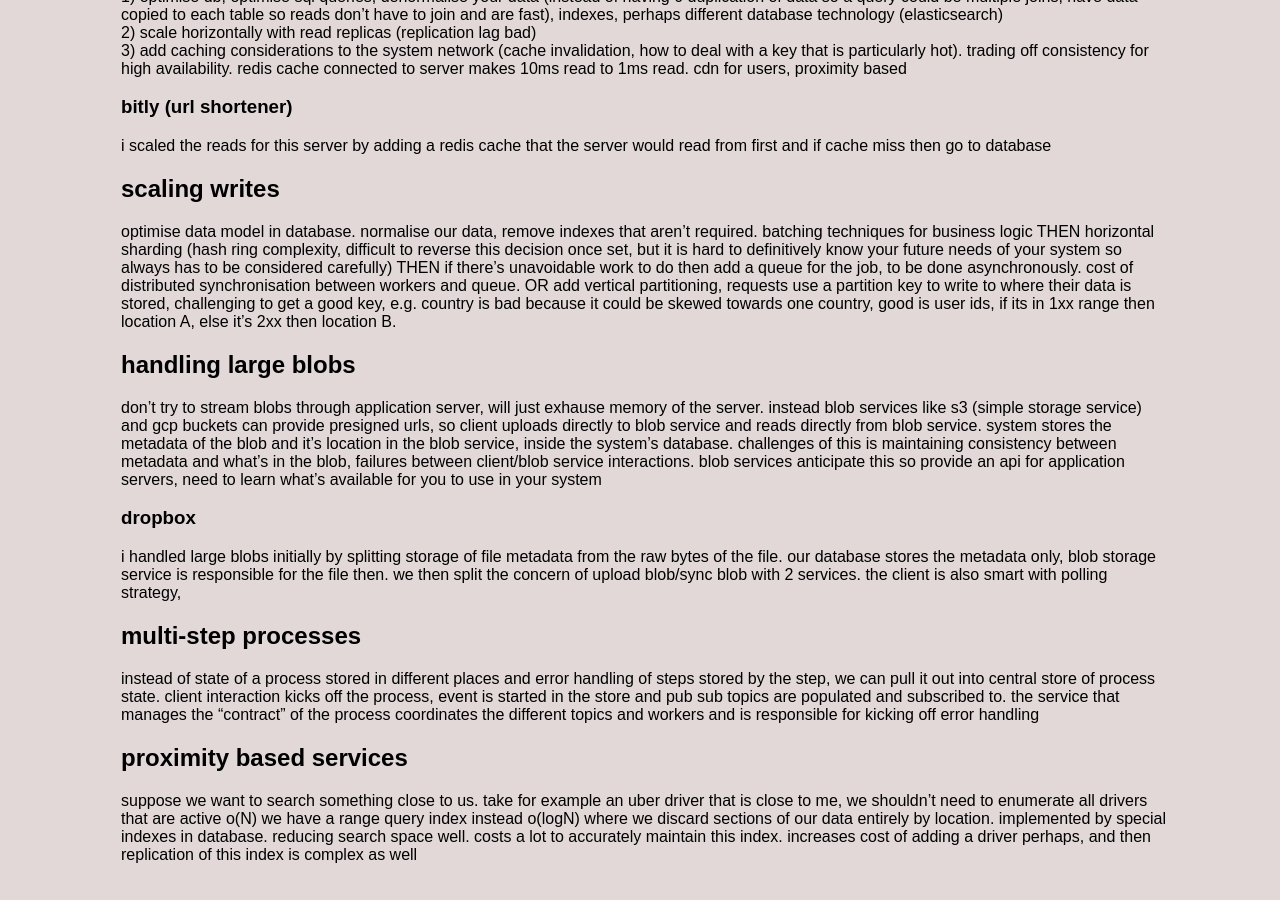
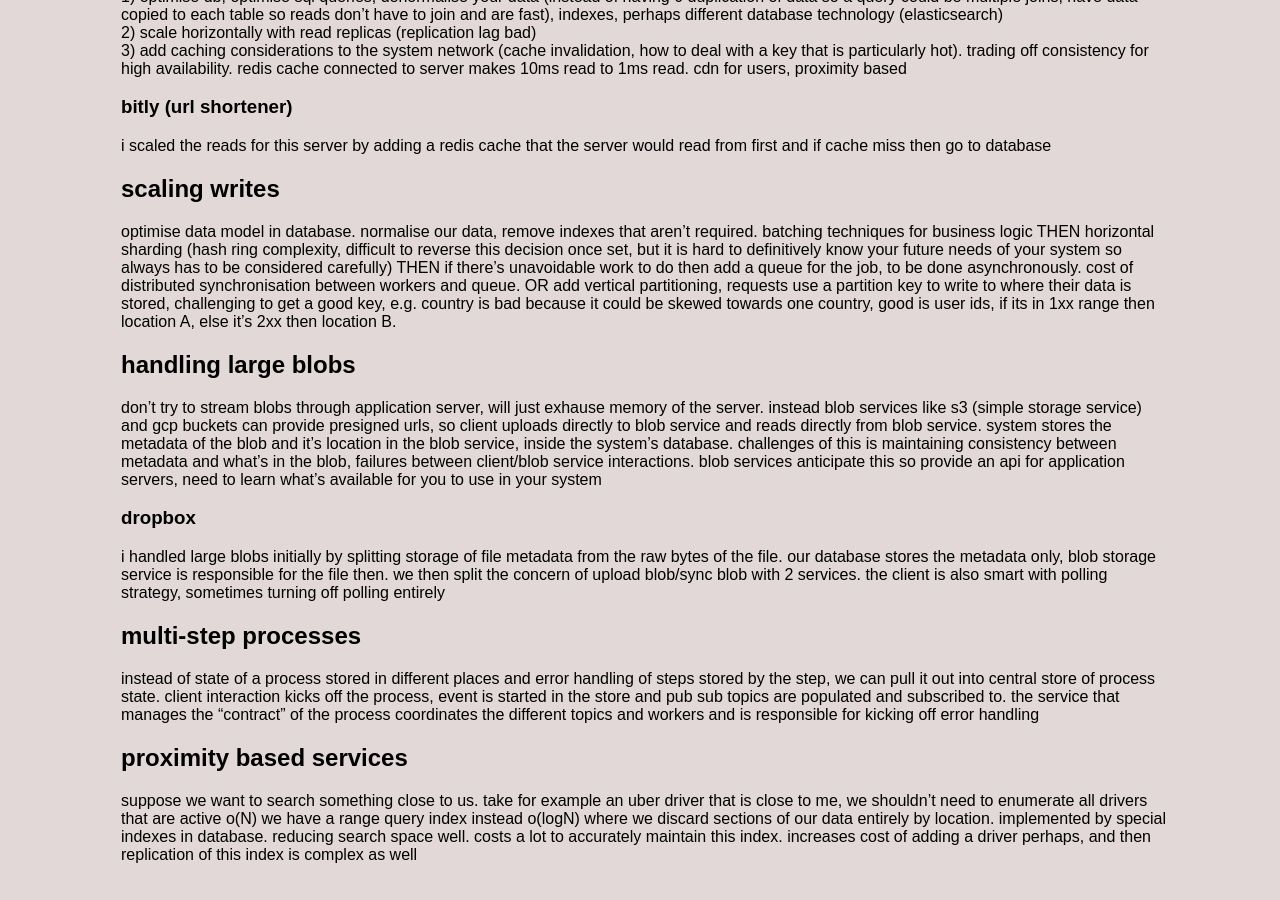
Before and after one commit to jsbaasi/jsbaasi.github.io, a Jekyll site: the page built from _posts/2026-06-06-system-design-notes.md, in a window 1280 px wide and 900 px high, scrolled down 1938 px. Built offline with Jekyll 4.4.1, drawn with Linux system fonts in a browser that asks for light colours.

Commit message:
vault backup: 2026-06-07 19:58:52

```diff
--- a/_posts/2026-06-06-system-design-notes.md
+++ b/_posts/2026-06-06-system-design-notes.md
@@ -51,7 +51,7 @@
 ## handling large blobs
 don't try to stream blobs through application server, will just exhause memory of the server. instead blob services like s3 (simple storage service) and gcp buckets can provide presigned urls, so client uploads directly to blob service and reads directly from blob service. system stores the metadata of the blob and it's location in the blob service, inside the system's database. challenges of this is maintaining consistency between metadata and what's in the blob, failures between client/blob service interactions. blob services anticipate this so provide an api for application servers, need to learn what's available for you to use in your system
 ### dropbox
-i handled large blobs initially by splitting storage of file metadata from the raw bytes of the file. our database stores the metadata only, blob storage service is responsible for the file then. we then split the concern of upload blob/sync blob with 2 services. the client is also smart with polling strategy,
+i handled large blobs initially by splitting storage of file metadata from the raw bytes of the file. our database stores the metadata only, blob storage service is responsible for the file then. we then split the concern of upload blob/sync blob with 2 services. the client is also smart with polling strategy, sometimes turning off polling entirely
 ## multi-step processes
 instead of state of a process stored in different places and error handling of steps stored by the step, we can pull it out into central store of process state. client interaction kicks off the process, event is started in the store and pub sub topics are populated and subscribed to. the service that manages the "contract" of the process coordinates the different topics and workers and is responsible for kicking off error handling
 ## proximity based services
```
